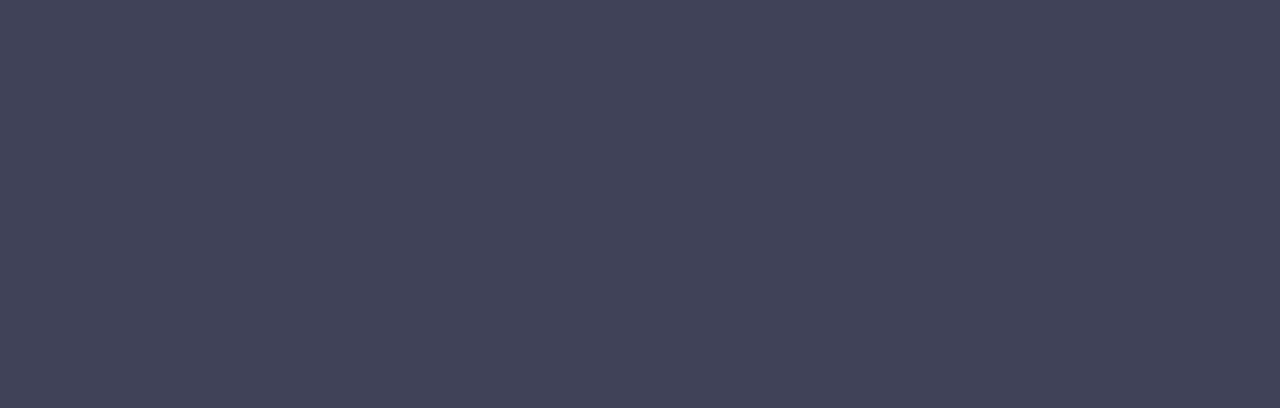
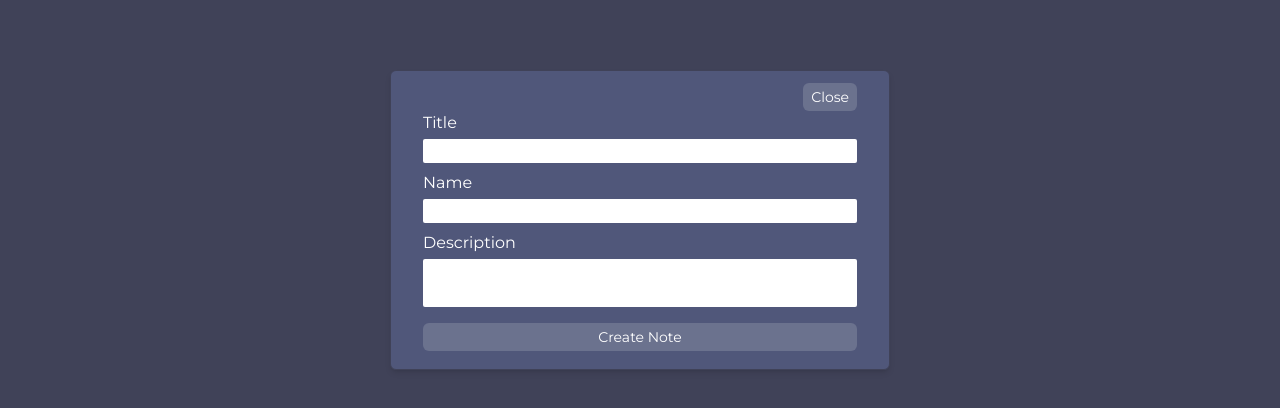
Before and after one commit to Li-Yeon/project-a, a Next.js app: page / in a window 1280 px wide. Both pictures are taken after a click on the button "+ New Note". Shown: the part 180-588 px from the top of the page. Built offline with nearby package versions, Linux system fonts and the light colour scheme; no server answers.

Commit message:
Added CreateToDo form
+ Added CreateToDo Form to add new note

```diff
--- a/components/CreateToDo.js
+++ b/components/CreateToDo.js
@@ -1,8 +1,45 @@
 import React from 'react'
 
-function CreateToDo() {
+function CreateToDo(props) {
   return (
-    <div className=''>
+    <div className="fixed top-0 left-0 w-full h-full flex items-center justify-center">
+
+      <div className='w-[90%] md:max-w-[500px] h-[300px] bg-[#50577A] border border-[#404258] shadow-md rounded-md relative'>
+
+        <div className="absolute top-3 right-8">
+          <button className='bg-[#6B728E] p-1 rounded-md hover:bg-[#474E68]'
+            onClick={() => props.closePopUp()}>
+            <h1 className='font-Montserrat text-white text-sm px-1'>Close</h1>
+          </button>
+        </div>
+
+        <div className='flex flex-col py-6 px-8'>
+
+          {/* Title */}
+          <div className='flex flex-col gap-1 mt-4'>
+            <h1 className='font-Montserrat text-md text-white'>Title</h1>
+            <input required type="text" className='w-full rounded-sm px-2 font-Montserrat text-md' />
+          </div>
+
+          {/* Title */}
+          <div className='flex flex-col gap-1 mt-2'>
+            <h1 className='font-Montserrat text-md text-white'>Name</h1>
+            <input required type="text" className='w-full rounded-sm px-2 font-Montserrat text-md' />
+          </div>
+
+          {/* Description */}
+          <div className='flex flex-col gap-1 mt-2'>
+            <h1 className='font-Montserrat text-md text-white'>Description</h1>
+            <textarea type="text" className='w-full rounded-sm px-2 font-Montserrat text-md resize-none' />
+          </div>
+
+          <button className='bg-[#6B728E] p-1 mt-4 rounded-md hover:bg-[#474E68]'>
+            <h1 className='font-Montserrat text-sm px-1 text-white'>Create Note</h1>
+          </button>
+
+        </div>
+
+      </div>
 
     </div>
   )
--- a/pages/index.js
+++ b/pages/index.js
@@ -11,7 +11,11 @@ import CreateToDo from '../components/CreateToDo'
 
 export default function Home() {
 
+  // Notes
   const [notes, setNotes] = useState([]);
+
+  // Open CreateToDo
+  const [isOpenCreateToDo, setIsOpenCreateToDo] = useState(false);
 
   useEffect(() => {
     GetAllNotes();
@@ -36,8 +40,9 @@ export default function Home() {
       </Head>
 
       <div className='flex mb-4'>
-        <button className='bg-[#6B728E] p-1 rounded-md hover:bg-[#474E68]'>
-            <h1 className='font-Montserrat text-sm px-1 text-white'>+ New Note</h1>
+        <button className='bg-[#6B728E] p-1 rounded-md hover:bg-[#474E68]'
+                onClick={()=> setIsOpenCreateToDo(true)}>
+          <h1 className='font-Montserrat text-sm px-1 text-white'>+ New Note</h1>
         </button>
       </div>
 
@@ -48,6 +53,11 @@ export default function Home() {
           })
         }
       </div>
+
+      {isOpenCreateToDo && (
+        <CreateToDo closePopUp={() =>setIsOpenCreateToDo(false)}/>
+      )}
+
     </>
   )
 }
```
